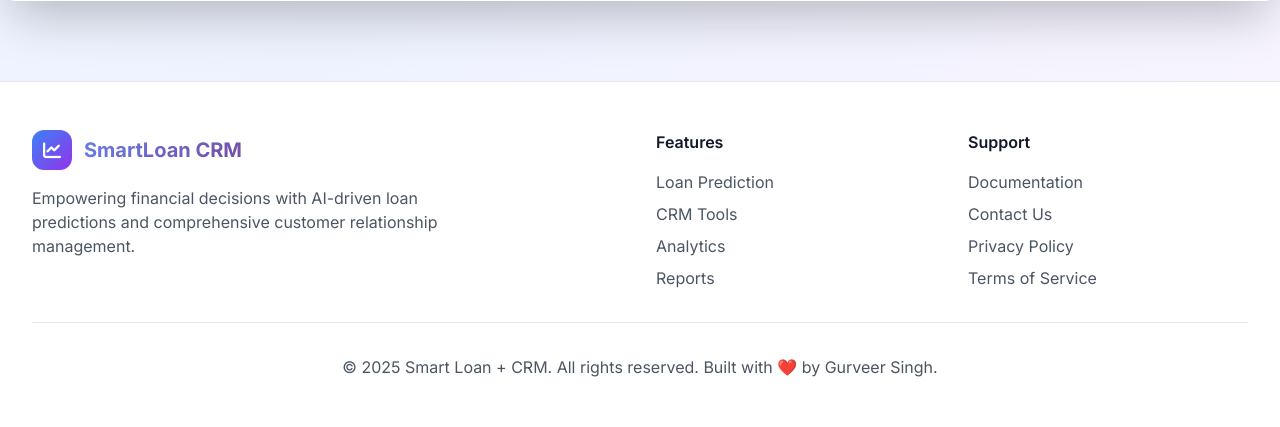
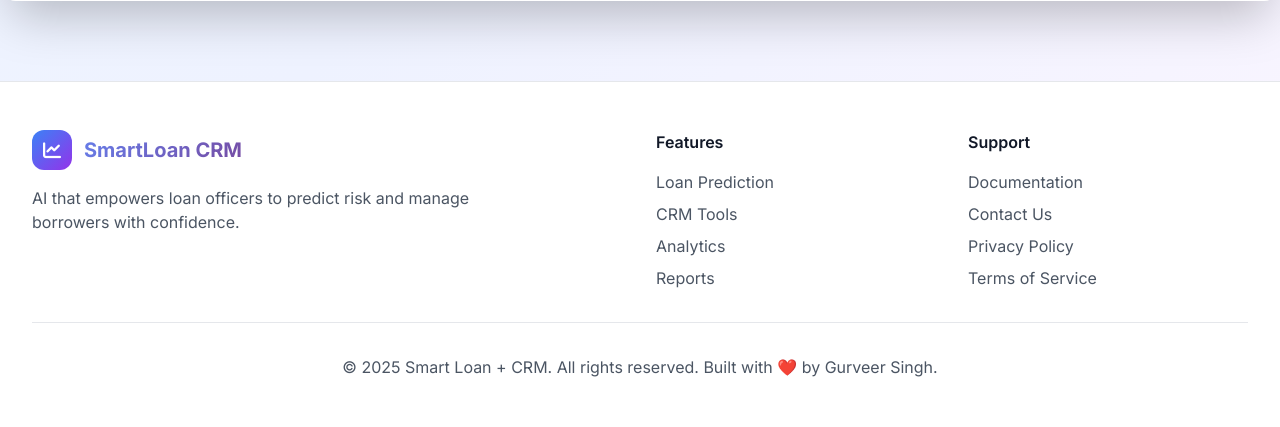
Before and after one commit to gurveersingh25/smart-loan-crm, a Flask app: page /crm in a window 1280 px wide. Shown: the part 1048-1475 px from the top of the page. Run offline with Flask 3, Linux system fonts and the light colour scheme; a user stored in the database is signed in; parts of the project's set-up code (start-up, migrations or seed data) failed here and were passed over; some libraries are stand-ins or nearby versions.

Commit message:
Update base.html

```diff
--- a/app/templates/base.html
+++ b/app/templates/base.html
@@ -237,7 +237,7 @@
                         <span class="text-xl font-bold gradient-text">SmartLoan CRM</span>
                     </div>
                     <p class="text-gray-600 max-w-md">
-                        Empowering financial decisions with AI-driven loan predictions and comprehensive customer relationship management.
+                        AI that empowers loan officers to predict risk and manage borrowers with confidence.
                     </p>
                 </div>
 
```
